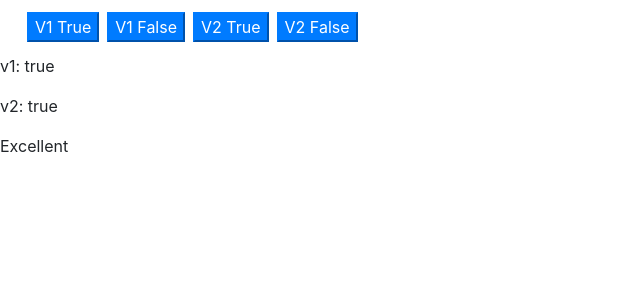
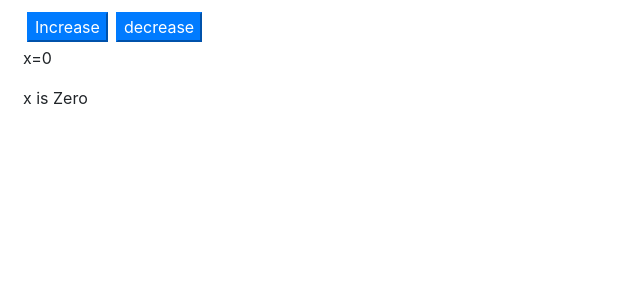
Before and after one commit to SurbhiBisarwal/welcome, an Angular app: page / in a window 1280 px wide. Shown: the top 300 px of the page, without its empty margins (0-640 px from the left). Built offline with nearby package versions, Linux system fonts and the light colour scheme.

Commit message:
x is zero, positive, negative NG-A3#2

```diff
--- a/src/app/app.component.html
+++ b/src/app/app.component.html
@@ -1,17 +1,8 @@
 <div class="container m-2">
-  <button class="btn-primary m-1" (click)="setV1(true)">V1 True</button>
-  <button class="btn-primary m-1" (click)="setV1(false)">V1 False</button>
-  <button class="btn-primary m-1" (click)="setV2(true)">V2 True</button>
-  <button class="btn-primary m-1" (click)="setV2(false)">V2 False</button>
-  <div *ngIf="values">
-    <p>v1: {{ v1 }}</p>
-    <p>v2: {{ v2 }}</p>
-  </div>
+  <button class="btn-primary m-1" (click)="add()">Increase</button>
+  <button class="btn-primary m-1" (click)="sub()">decrease</button>
+  <p>x={{ x }}</p>
+  <p *ngIf="x == 0">x is Zero</p>
+  <p *ngIf="x > 0">x is Positive</p>
+  <p *ngIf="x < 0">x is Negative</p>
 </div>
-<div id="values">
-  <p>v1: {{ v1 }}</p>
-  <p>v2: {{ v2 }}</p>
-</div>
-<div id="message">
-  {{ message }}
-</div>
--- a/src/app/app.component.ts
+++ b/src/app/app.component.ts
@@ -5,33 +5,12 @@ import { Component } from "@angular/core";
   templateUrl: "./app.component.html",
   styleUrls: ["./app.component.scss"],
 })
-// export class AppComponent {
-//   check: boolean = true;
-//   makeTrue(V1, V2): void {
-//     console.log("In function MakeTrue");
-//     this.check = true;
-//   }
-//   makeFalse(V1, V2): void {
-//     console.log("In function MakeFalse");
-//     this.check = false;
-//   }
-// }
 export class AppComponent {
-  v1: boolean = true;
-  v2: boolean = true;
-
-  setV1(value: boolean): void {
-    this.v1 = value;
+  x: number = 0;
+  add(): void {
+    this.x++;
   }
-
-  setV2(value: boolean): void {
-    this.v2 = value;
-  }
-
-  // get message1(): string {
-  //   return this.v1 || this.v2 ? "Good" : "";
-  // }
-  get message(): string {
-    return this.v1 && this.v2 ? "Excellent" : "";
+  sub(): void {
+    this.x--;
   }
 }
```
